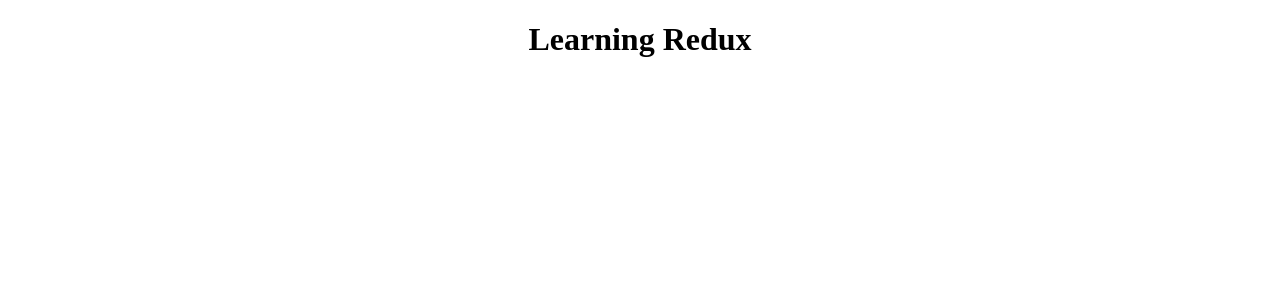
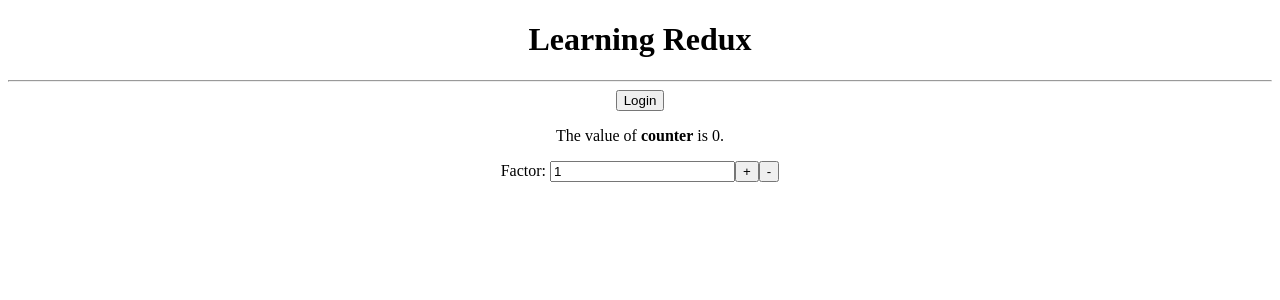
Before and after one commit to aakritsubedi/learn-redux, a React (Create React App) app: page / in a window 1280 px wide. Shown: the top 300 px of the page. Built offline with nearby package versions, Linux system fonts and the light colour scheme.

Commit message:
React Redux

```diff
--- a/src/App.js
+++ b/src/App.js
@@ -1,9 +1,35 @@
-function App() {
+import React, { useState } from 'react';
+import { useSelector, useDispatch } from 'react-redux';
+
+import { increment, decrement, login, logout } from 'actions';
+
+const App = () => {
+  const [factor, setFactor] = useState(1);
+
+  const counter = useSelector((state) => state.counter);
+  const isLogged = useSelector((state) => state.isLogged);
+
+  const dispatch = useDispatch();
+
   return (
     <div className="App">
       <h1>Learning Redux</h1>
+      <hr />
+      {isLogged.status ? (
+        <>
+          <p>Welcome {isLogged.username}</p> <button onClick={() => dispatch(logout())}>Logout</button>
+        </>
+      ) : (
+        <button onClick={() => dispatch(login('AAkrit'))}>Login</button>
+      )}
+      <p>
+        The value of <strong>counter</strong> is {counter}.
+      </p>
+      Factor: <input type="number" value={factor} onChange={(e) =>setFactor(e.target.value)} />
+      <button onClick={() => dispatch(increment(factor))}>+</button>
+      <button onClick={() => dispatch(decrement(factor))}>-</button>
     </div>
   );
-}
+};
 
 export default App;
--- /dev/null
+++ b/src/actions/index.js
@@ -0,0 +1,26 @@
+export const increment = (nr) => {
+  return {
+    type: 'INCREMENT',
+    payload: nr
+  };
+};
+
+export const decrement = (nr) => {
+  return {
+    type: 'DECREMENT',
+    payload: nr
+  };
+};
+
+export const login = (username) => {
+  return {
+    type: 'SIGN_IN',
+    payload: username
+  };
+};
+
+export const logout = () => {
+  return {
+    type: 'SIGN_OUT',
+  };
+};
--- a/src/index.js
+++ b/src/index.js
@@ -3,46 +3,17 @@
 import App from './App';
 
 import { createStore } from 'redux';
+import { Provider } from 'react-redux';
+
+import allReducers from './reducers';
 
 import './assets/css/App.css';
 
-// Store: Globalized State
-
-// Action
-const increment = () => {
-  return {
-    type: 'INCREMENT',
-  };
-};
-
-const decrement = () => {
-  return {
-    type: 'DECREMENT',
-  };
-};
-// Reducer
-const counter = (state = 0, action) => {
-  switch (action.type) {
-    case 'INCREMENT':
-      return state + 1;
-    case 'DECREMENT':
-      return state - 1;
-  }
-};
-
-let store = createStore(counter);
-
-// Display it in console
-store.subscribe(() => console.log(store.getState()));
-
-// Dispatch
-store.dispatch(increment());
-store.dispatch(decrement());
-
+const store = createStore(allReducers, window.__REDUX_DEVTOOLS_EXTENSION__ && window.__REDUX_DEVTOOLS_EXTENSION__());
 
 ReactDOM.render(
-  <React.StrictMode>
+  <Provider store={store}>
     <App />
-  </React.StrictMode>,
+  </Provider>,
   document.getElementById('root')
 );
--- /dev/null
+++ b/src/reducers/counter.js
@@ -0,0 +1,14 @@
+const counterReducer = (state = 0, action) => {
+  const { type, payload } = action;
+
+  switch (type) {
+    case 'INCREMENT':
+      return state + Number(payload);
+    case 'DECREMENT':
+      return state - Number(payload);
+    default:
+      return state;
+  }
+};
+
+export default counterReducer;
--- /dev/null
+++ b/src/reducers/index.js
@@ -0,0 +1,11 @@
+import { combineReducers } from 'redux';
+
+import counterReducer from './counter';
+import loggedReducer from './isLogged';
+
+const allReducers = combineReducers({
+  counter: counterReducer,
+  isLogged: loggedReducer,
+});
+
+export default allReducers;
--- /dev/null
+++ b/src/reducers/isLogged.js
@@ -0,0 +1,16 @@
+const loggedReducer = (state = { status: false, username: '' }, action) => {
+  const { type, payload } = action;
+  switch (type) {
+    case 'SIGN_IN':
+      return {
+        status: !state.status,
+        username: payload,
+      };
+    case 'SIGN_OUT':
+      return { status: !state.status, username: '' };
+    default:
+      return state;
+  }
+};
+
+export default loggedReducer;
```
